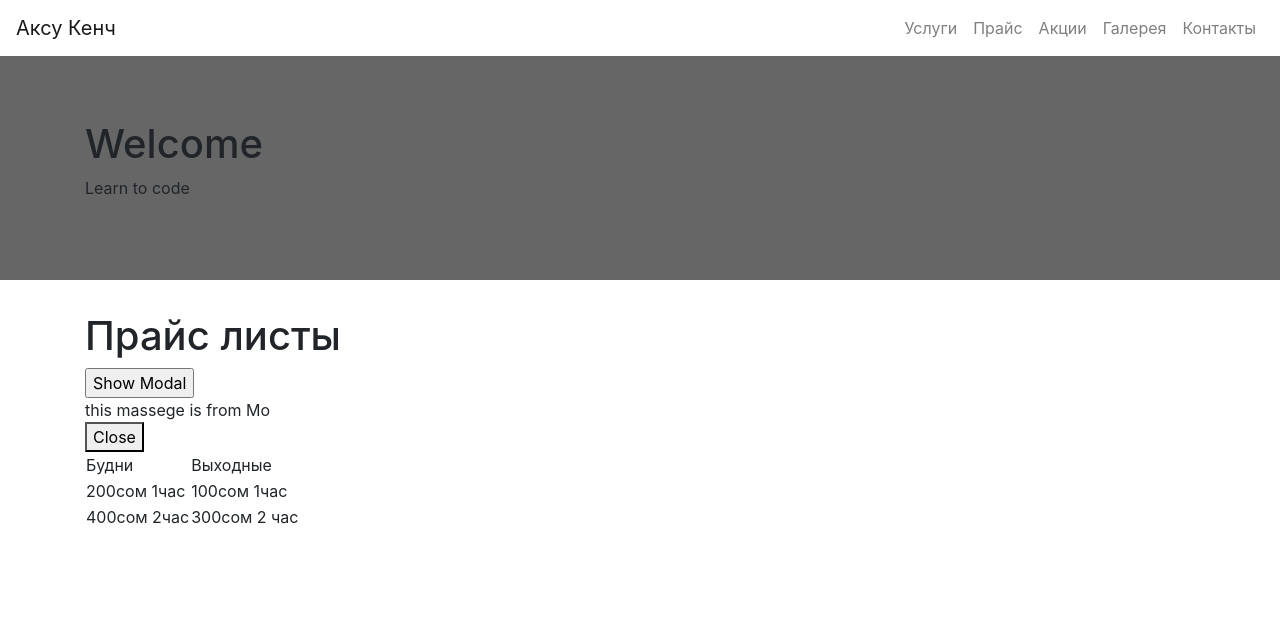
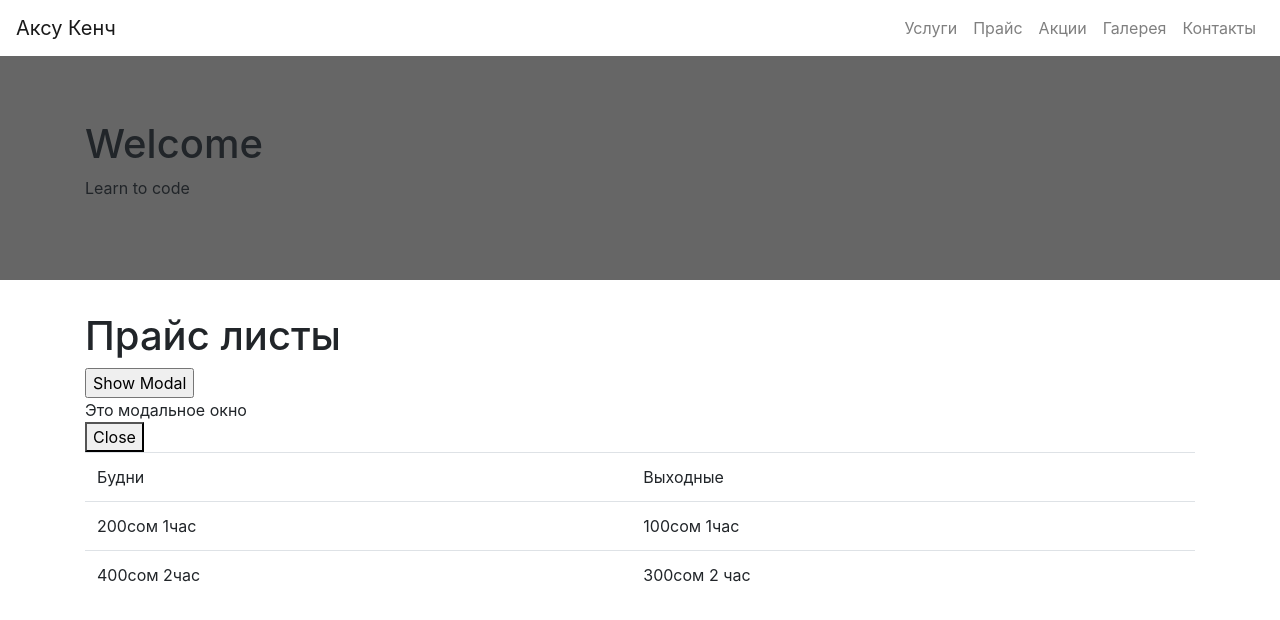
Before and after one commit to islamnurlanov/Aksu-Kench-2, a React (Create React App) app: page /akci in a window 1280 px wide. Shown: the top 620 px of the page. Built offline with nearby package versions, Linux system fonts and the light colour scheme.

Commit message:
Modal window.css

```diff
--- a/src/Akci/Akci.js
+++ b/src/Akci/Akci.js
@@ -27,12 +27,12 @@ import Modal from "../components/Modal/Modal";
 
                <Modal show={this.state.show}
                onClose={this.showModal}>
-                        this massege is from Mo
+                        Это модальное окно
                </Modal>
-       <table>
+       <table className="table">
                <thead>
                        <tr>
-                               <td >Будни</td>
+                               <td className="tabletd">Будни</td>
                                <td  > Выходные</td>
                        </tr>
                </thead>
--- a/src/components/Modal/Modal.js
+++ b/src/components/Modal/Modal.js
@@ -1,6 +1,5 @@
 import React, {Component} from 'react'
-
-
+import classes from './Modalst.module.css';
 class Modal extends Component{
 
 
@@ -17,7 +16,7 @@ class Modal extends Component{
          return(
          <div>
              {this.props.children}
-             <div>
+             <div className={classes.Modalst}>
                  <button onClick ={(e) =>  this.onclose(e)}>
                      Close
                  </button>
```
Also changed, not shown: src/components/Modal/Modalst.module.css (added).
